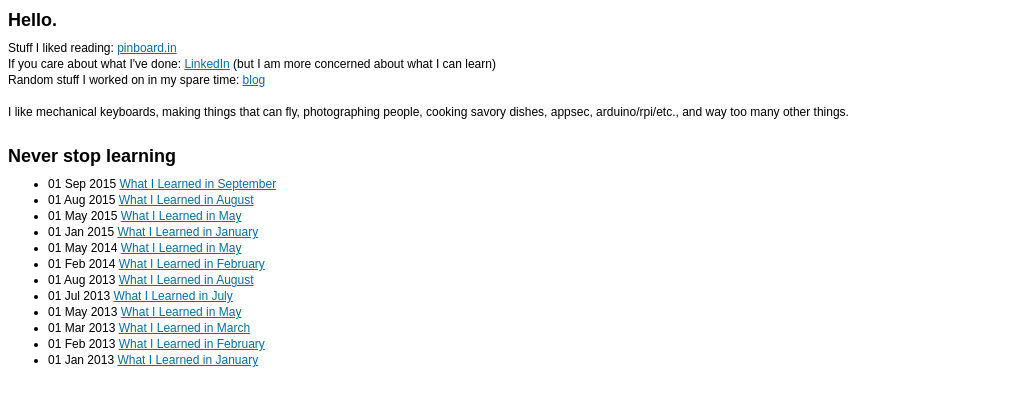
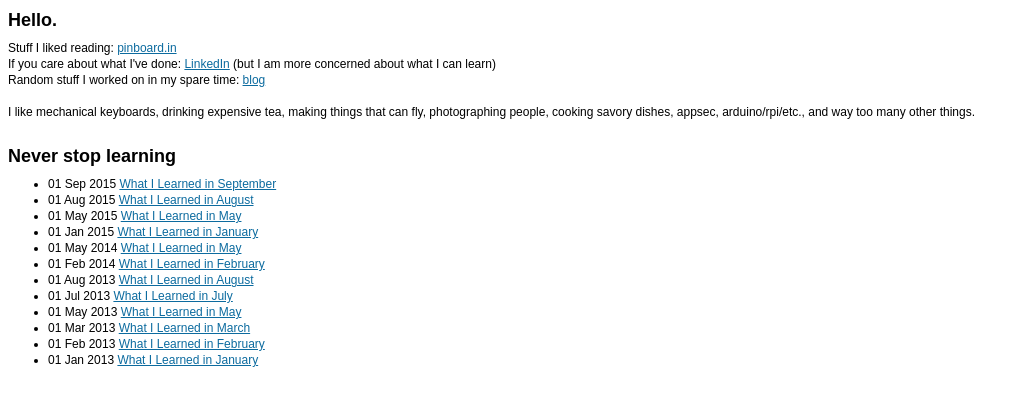
Before and after one commit to carise/carise.github.com, a Jekyll site: the page built from index.html, in a window 1280 px wide. Shown: the top 406 px of the page, without its empty margins (0-1028 px from the left). Built offline with Jekyll 4.4.1, drawn with Linux system fonts in a browser that asks for light colours; Markdown is read by kramdown in place of the engine named in the settings.

Commit message:
Tea please

```diff
--- a/index.html
+++ b/index.html
@@ -14,7 +14,7 @@ title: Something for (almost) every day
   </div>
   <br>
   <div>
-    I like mechanical keyboards, making things that can fly, photographing people, cooking savory dishes, appsec, arduino/rpi/etc., and way too many other things.
+    I like mechanical keyboards, drinking expensive tea, making things that can fly, photographing people, cooking savory dishes, appsec, arduino/rpi/etc., and way too many other things.
   </div>
   <br>
   <div>
```
